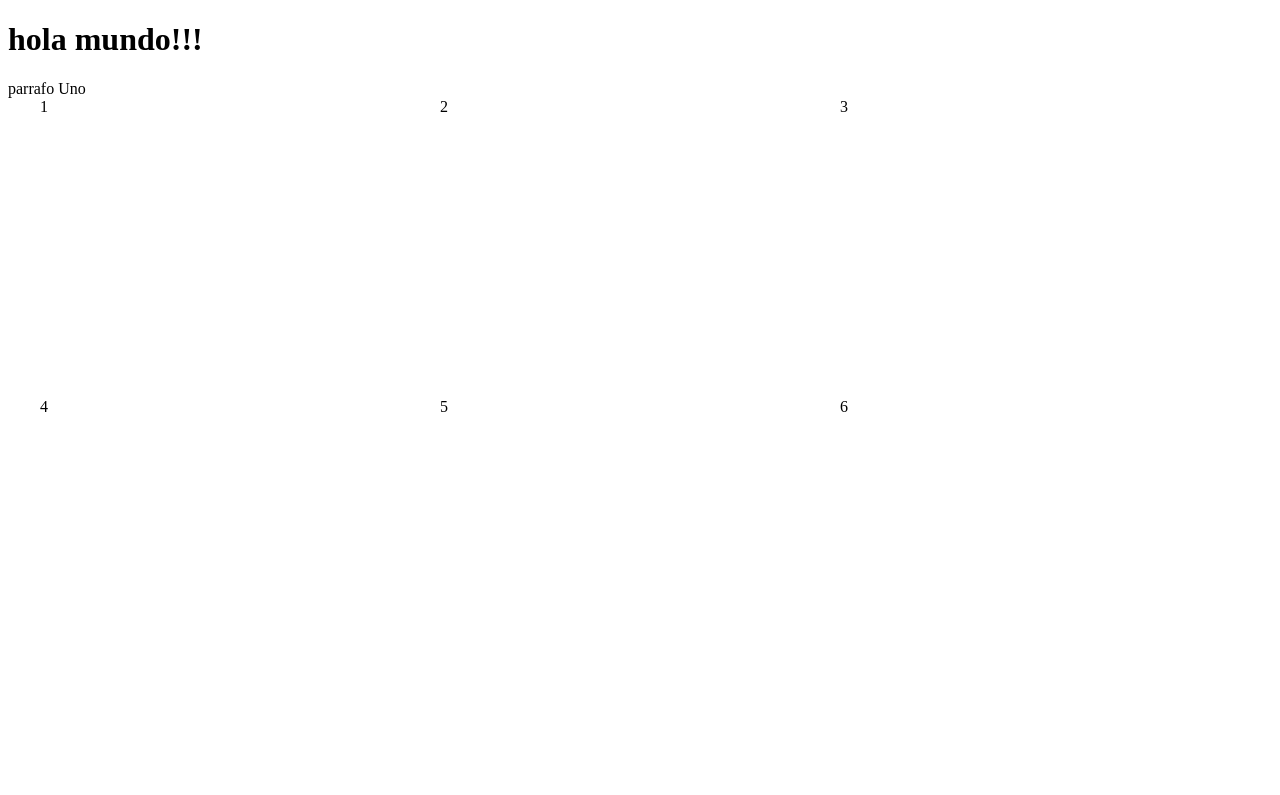
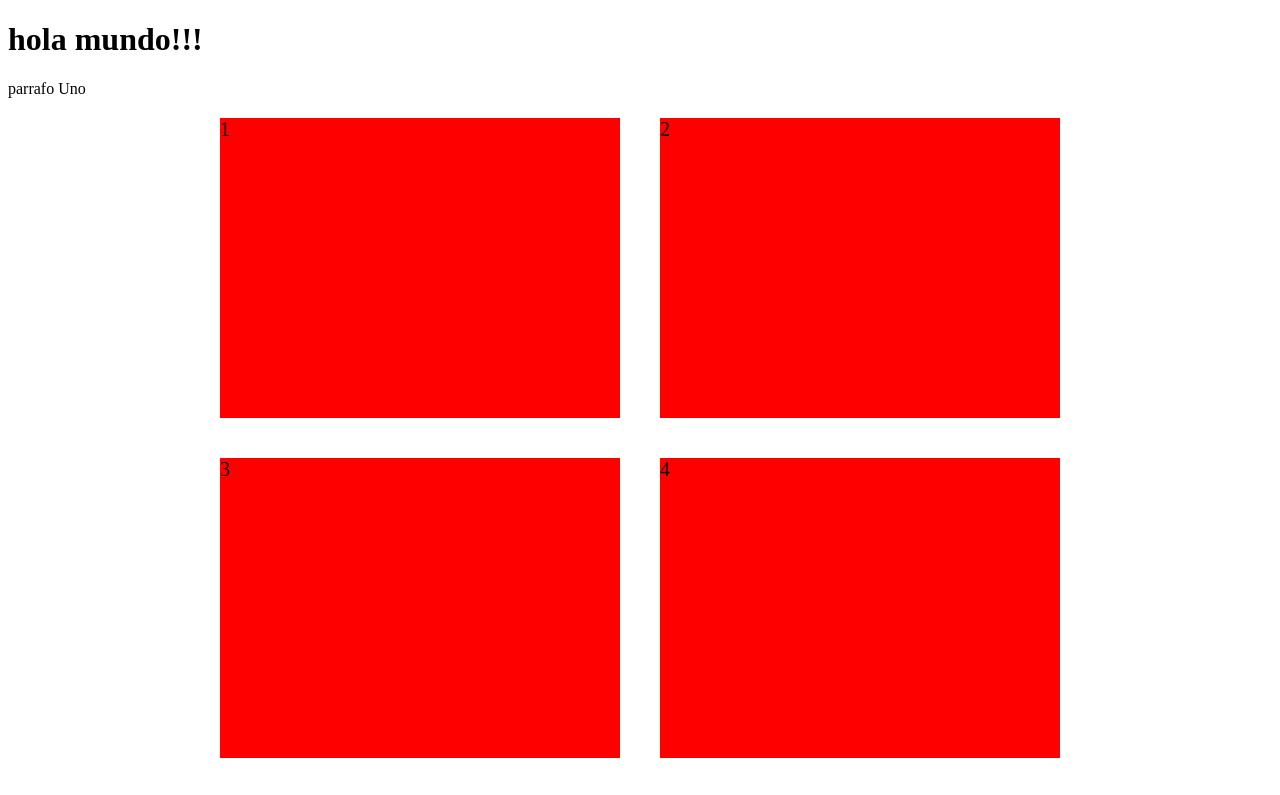
Before and after one commit to angel-traveler/misitioweb, a plain HTML site: page index.html in a window 1280 px wide. Shown: the top 795 px of the page. Drawn offline with Linux system fonts and the light colour scheme.

Commit message:
Update style.css
estilos 2

```diff
--- a/style.css
+++ b/style.css
@@ -11,6 +11,9 @@
 }
 
 .item{
+  margin: 20px;
   width: 400px;
   height: 300px;
+  font-size: 20px;
+  background: red;
 }
```
